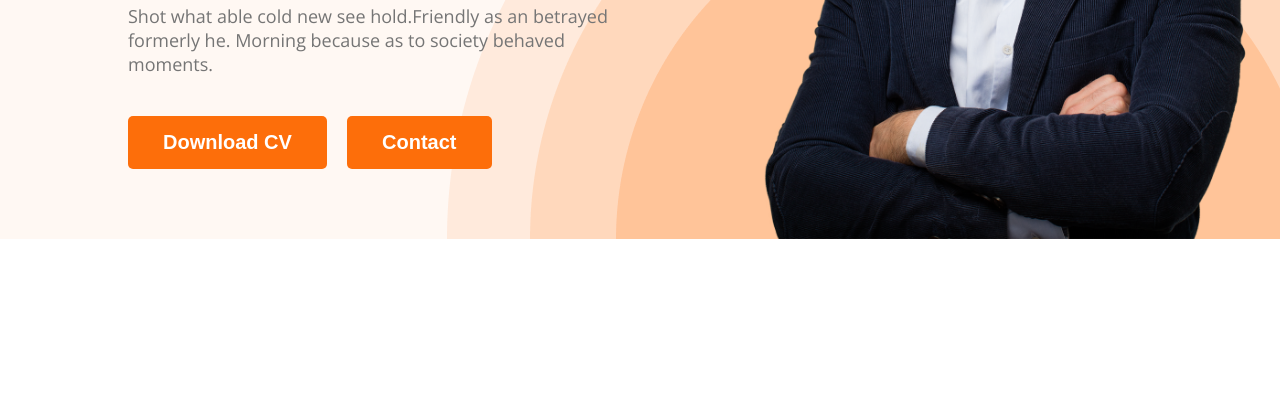
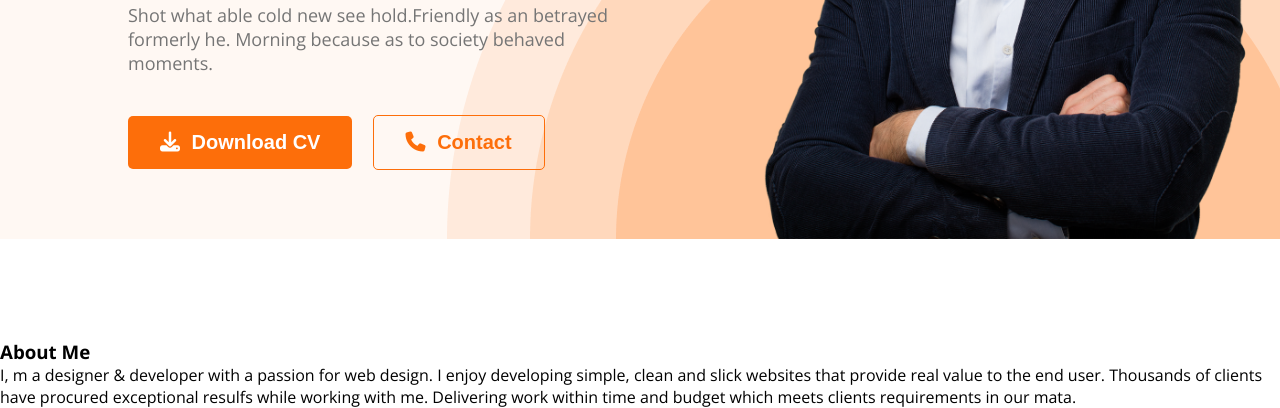
Before and after one commit to Meehnaaz-Basit/PH-portfolio, a plain HTML site: page index.html in a window 1280 px wide. Shown: the part 524-932 px from the top of the page. Before the commit the page ends 800 px from the top, so only its background shows below. Drawn offline with nearby package versions, Linux system fonts and the light colour scheme.

Commit message:
added font icon

```diff
--- a/css/style.css
+++ b/css/style.css
@@ -10,12 +10,15 @@ body {
 .btn-primary {
   font-size: 20px;
   font-weight: 700;
-  padding: 15px 35px;
+  padding: 15px 32px;
   color: white;
   background-color: #fd6e0a;
   border: 0;
   border-radius: 5px;
   cursor: pointer;
+}
+section {
+  padding-top: 100px;
 }
 /* nav related styles */
 
@@ -81,7 +84,15 @@ header {
 .banner-btns button {
   margin-right: 16px;
 }
+.banner-btns button i {
+  margin-right: 6px;
+}
 .banner-img {
   width: 560px;
   padding-right: 26px;
 }
+.btn-secondary {
+  border: 1px solid #fd6e0a;
+  background-color: transparent;
+  color: #fd6e0a;
+}
--- a/index.html
+++ b/index.html
@@ -10,6 +10,10 @@
       href="https://fonts.googleapis.com/css2?family=Open+Sans:wght@300;400;500;600;700;800&display=swap"
       rel="stylesheet"
     />
+    <script
+      src="https://kit.fontawesome.com/ecf551110a.js"
+      crossorigin="anonymous"
+    ></script>
     <link rel="stylesheet" href="css/style.css" />
   </head>
   <body>
@@ -31,15 +35,34 @@
             he. Morning because as to society behaved moments.
           </p>
           <div class="banner-btns">
-            <button class="btn-primary">Download CV</button>
-            <button class="btn-primary">Contact</button>
+            <button class="btn-primary">
+              <i class="fa-solid fa-download"></i> Download CV
+            </button>
+            <button class="btn-primary btn-secondary">
+              <i class="fa-solid fa-phone"></i> Contact
+            </button>
           </div>
         </div>
 
         <img class="banner-img" src="images/hardy.png" alt="hardy" />
       </div>
     </header>
-    <main></main>
+    <main>
+      <!-- about section -->
+      <section class="about-section">
+        <div class="about-content">
+          <h3 class="title">About Me</h3>
+          <p class="pera">
+            I, m a designer & developer with a passion for web design. I enjoy
+            developing simple, clean and slick websites that provide real value
+            to the end user. Thousands of clients have procured exceptional
+            resulfs while working with me. Delivering work within time and
+            budget which meets clients requirements in our mata.
+          </p>
+          <div class="about-details"></div>
+        </div>
+      </section>
+    </main>
     <footer></footer>
   </body>
 </html>
```
